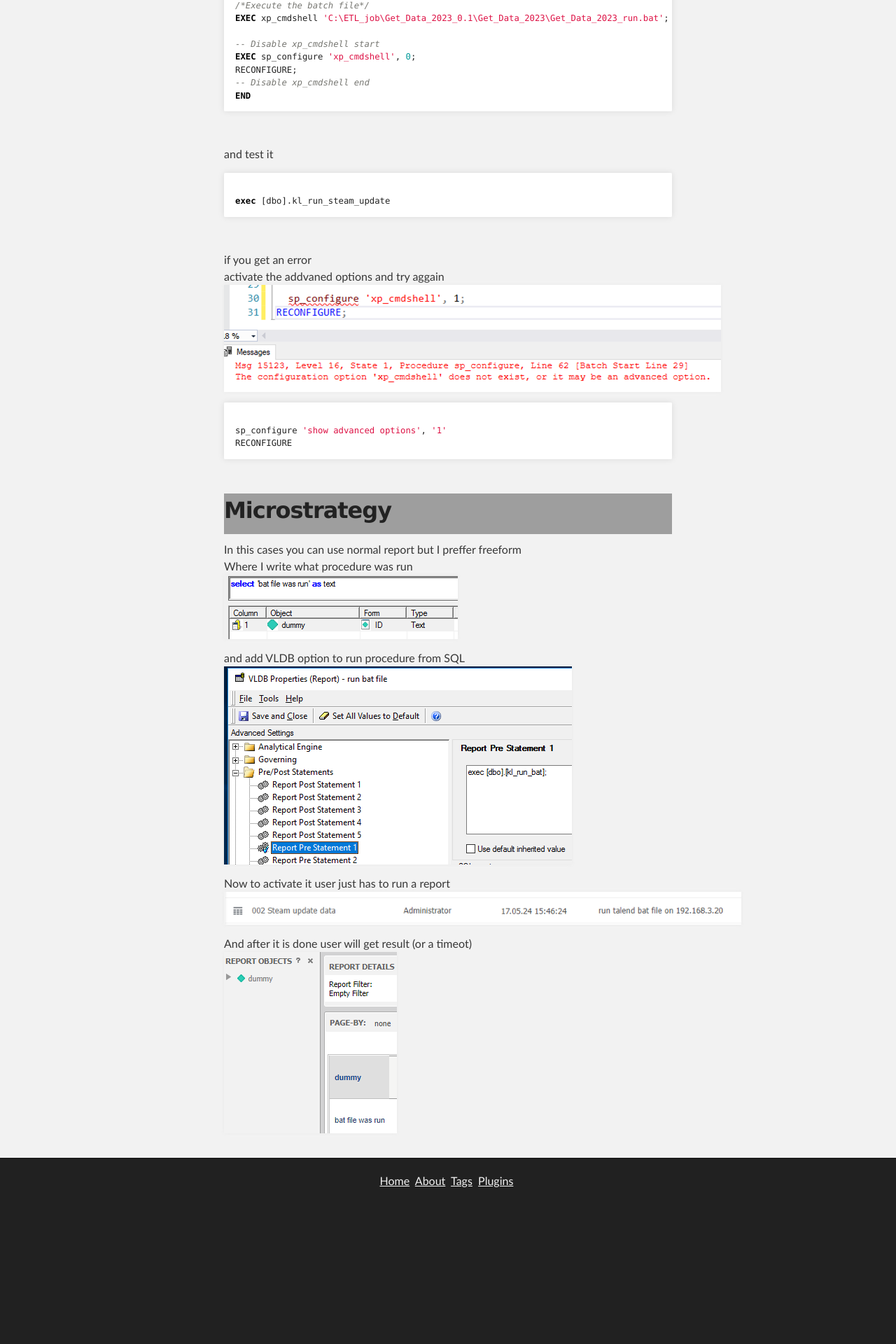
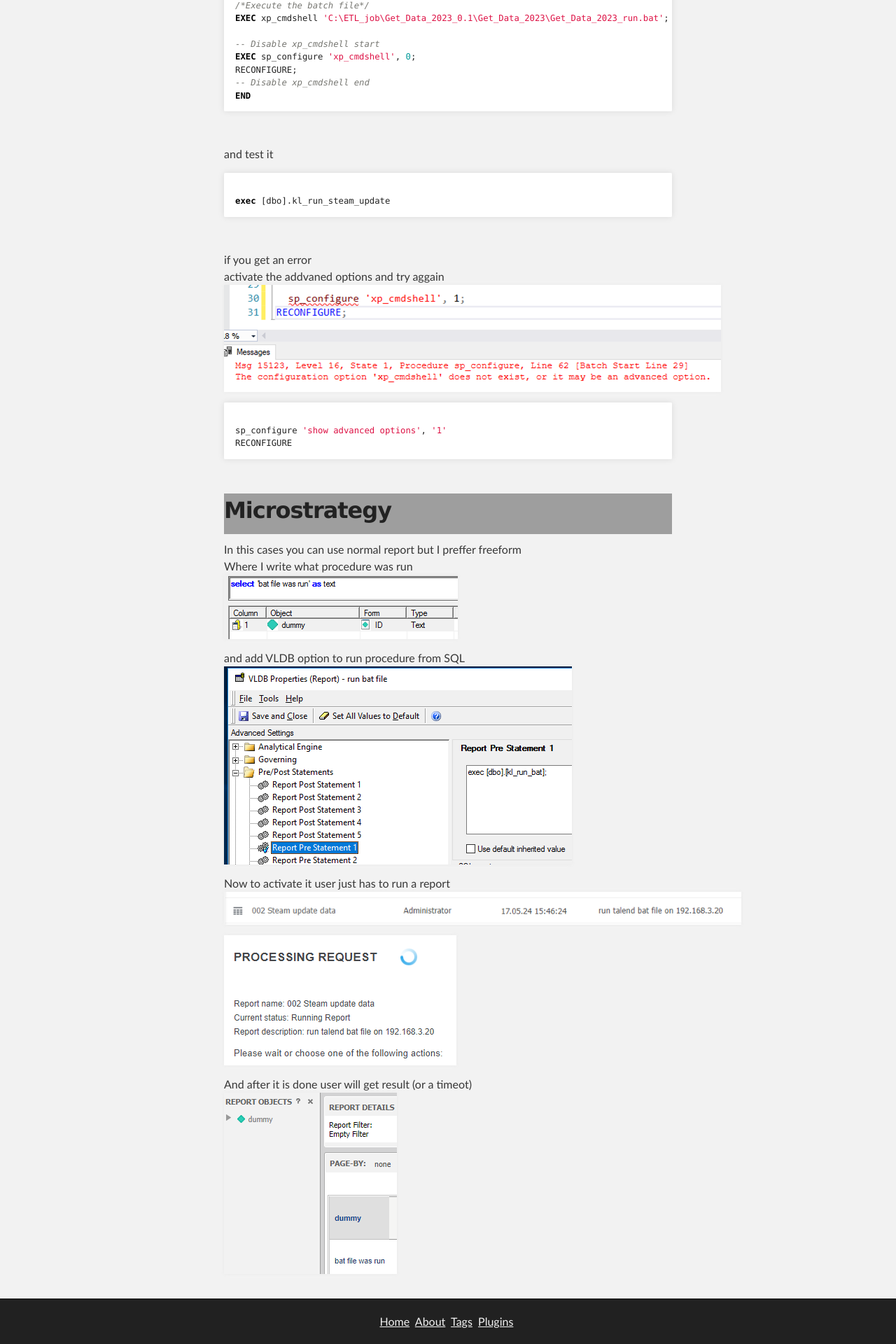
Before and after one commit to kl82slo/kl82slo.github.io, a Jekyll site: the page built from _posts/2024-07-24-0020 MicroStrategy run bat file.md, in a window 1280 px wide. Shown: the part 4199-6119 px from the top of the page at 70% size. Built offline with Jekyll 4.4.1, drawn with Linux system fonts in a browser that asks for light colours; before the commit the page ends 5918 px from its top, so only the background shows below that; grey boxes are pictures that could not be loaded.

Commit message:
Update 2024-07-24-0020 MicroStrategy run bat file.md

```diff
--- a/_posts/2024-07-24-0020 MicroStrategy run bat file.md
+++ b/_posts/2024-07-24-0020 MicroStrategy run bat file.md
@@ -116,5 +116,7 @@
 Now to activate it user just has to run a report
 ![MSTR_Web](/img/20240726_0020/MSTR_Web.png)<br />
 
+![MSTR_Running](/img/20240726_0020/MSTR_bat_run.png)<br />
+
 And after it is done user will get result (or a timeot) <br />
-![MSTR_Web](/img/20240726_0020/Mstr_web_bat.png)<br />
+![MSTR_Web_bat_run](/img/20240726_0020/Mstr_web_bat.png)<br />
```
